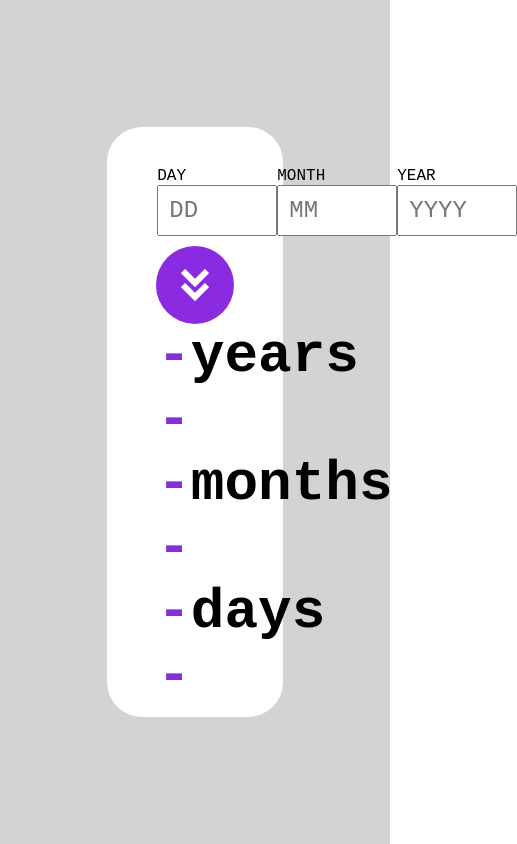
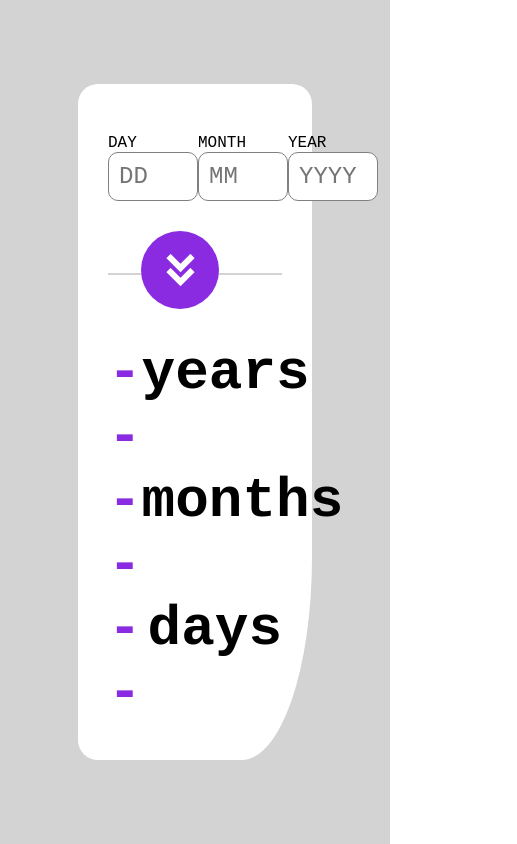
Before and after one commit to MauricioGamarra07/Calculadora-Edad, a React (Vite) app: page / in a window 390 px wide. Shown: the whole page, 517 px wide, since content can reach past the window. Built offline with nearby package versions, Linux system fonts and the light colour scheme.

Commit message:
terminando los estilos css

```diff
--- a/src/App.css
+++ b/src/App.css
@@ -17,41 +17,43 @@
   height: 70%;
   padding: 40px 50px;
   background-color: white;
-  border-radius: 35px;
+  border-radius: 20px;
+  border-bottom-right-radius: 30%;
 }
 .cajastexto{
   display: flex;
   justify-content: space-between;
-  width: 80%;
+  width: 360px;
 }
 .caja-day, .caja-month, .caja-year{
   display: flex;
   flex-direction: column;
 }
 input{
-  width: 120px;
+  width: 100px;
   padding: 10px;
   font-size: 24px;
+  border: 1px solid gray;
+  border-radius: 10px;
 }
 .cont-medio{
+  position: relative;
+  height: 80px;
   margin-top: 10px;
   display: flex;
   justify-content: center;
   align-items: center;
 }
 .linea{
-  width: 80%;
+  width: 100%;
+  margin-top: 5px;
   height: 2px;
   background-color: lightgray;
 }
-#btnFlecha{
-  padding: 30px;
-  background-color: black;
-  color: white;
-  border-radius: 50%;
-  border: 2px solid black;
-}
 .flecha{
+  position: absolute;
+  right: 0;
+  top: 0;
   background-color: blueviolet;
   color: white;
   padding: 15px;
@@ -66,3 +68,22 @@ h1{
 #num{
   color: blueviolet;
 }
+@media (max-width: 800px){
+  .card{
+    width: 60%;
+    height: 80%;
+    padding: 50px 30px;
+  }
+  .cajastexto{
+    width: 100%;
+  }
+  input{
+    width: 90px;
+  }
+  .cont-medio{
+    margin: 30px 0 30px;
+  }
+  .flecha{
+    right: 36%;
+  }
+}
```
